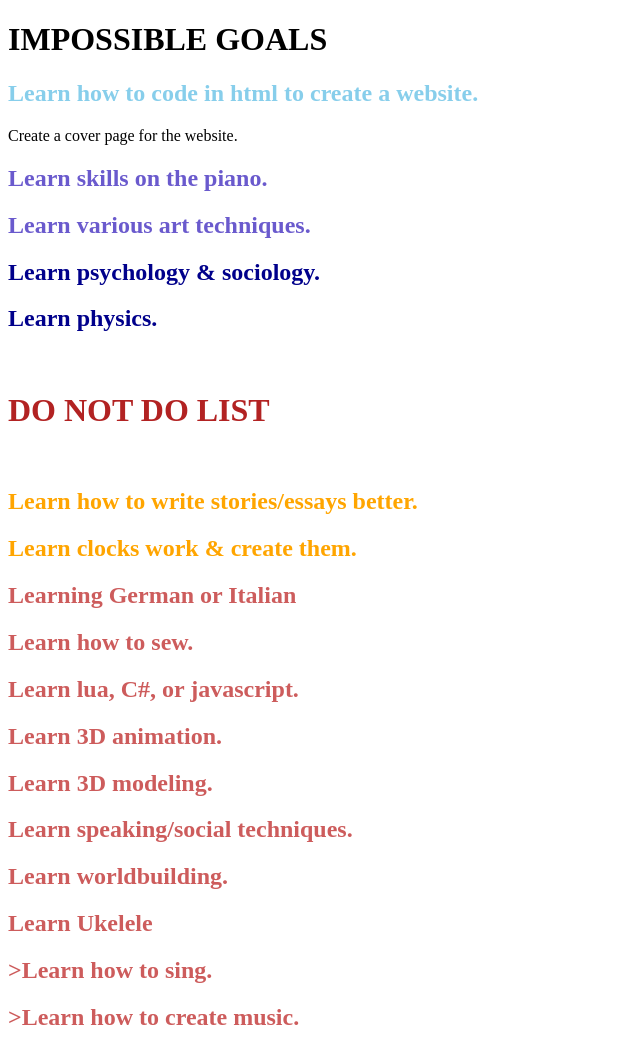
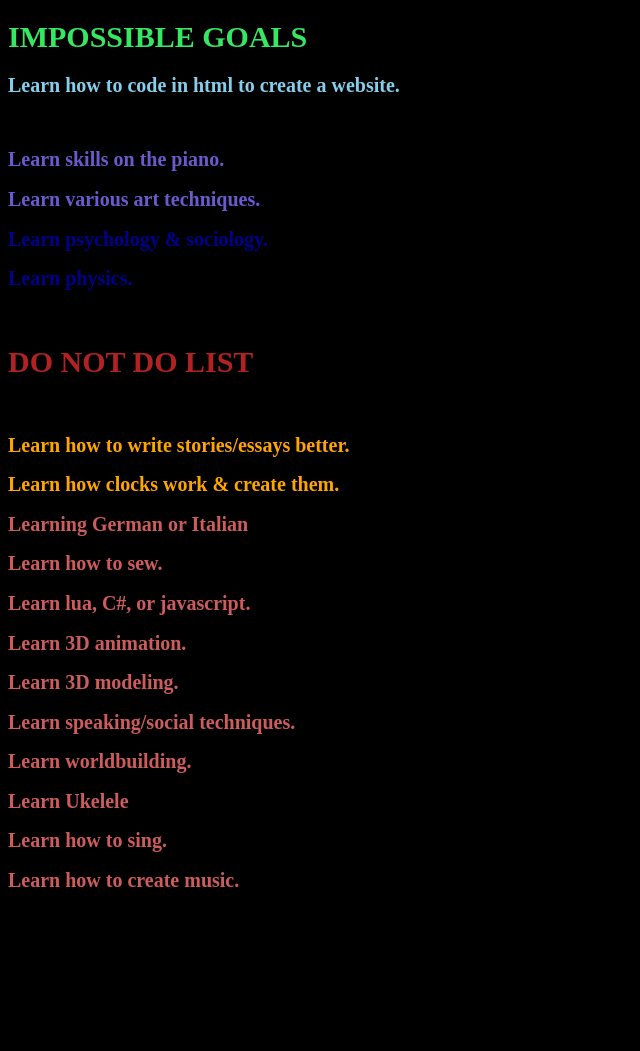
Before and after one commit to InimitableCat/InimitableCat, a plain HTML site: page test.html in a window 1280 px wide. Shown: the whole page, without its empty margins (0-640 px from the left). After the commit the page ends 909 px from the top, so only its background shows below. Drawn offline with Linux system fonts and the light colour scheme.

Commit message:
Changed background color

```diff
--- a/css/test.css
+++ b/css/test.css
@@ -1,3 +1,6 @@
+body{
+	background-color: black;
+}
 h1{
 	font-size: 30px;
 	color: #36E761;
--- a/test.html
+++ b/test.html
@@ -2,16 +2,7 @@
 <html>
 <head>
 	<title>IMPOSSIBLE GOALS</title>
-	<style type="text/css">
-		h1{
-			font-size: 15;
-			font: fantasy;
-		}
-		h2{
-			font-size: 10;
-			font: serif;
-		}
-</style>
+	<link rel="stylesheet" type="text/css" href="css/test.css">
 </head>
 <body>
 	<h1>IMPOSSIBLE GOALS</h1>
@@ -23,7 +14,7 @@
 	<h2 style="color: darkblue;">Learn physics.</h2><br>
 	<h1 style="color: firebrick;">DO NOT DO LIST</h1><br>
 	<h2 style="color: orange;">Learn how to write stories/essays better.</h2>
-	<h2 style="color: orange;">Learn clocks work & create them.</h2>
+	<h2 style="color: orange;">Learn how clocks work & create them.</h2>
 	<h2 style="color: indianred;">Learning German or Italian</h2>
 	<h2 style="color: indianred;">Learn how to sew.</h2>
 	<h2 style="color: indianred;">Learn lua, C#, or javascript.</h2>
@@ -32,7 +23,7 @@
 	<h2 style="color: indianred;">Learn speaking/social techniques.</h2>
 	<h2 style="color: indianred;">Learn worldbuilding.</h2>
 	<h2 style="color: indianred;">Learn Ukelele</h2>
-	<h2 style="color: indianred;">>Learn how to sing.</h2>
-	<h2 style="color: indianred;">>Learn how to create music.</h2>
+	<h2 style="color: indianred;">Learn how to sing.</h2>
+	<h2 style="color: indianred;">Learn how to create music.</h2>
 </body>
 </html>
```
Lines whose indentation alone changed are shown as unchanged.
